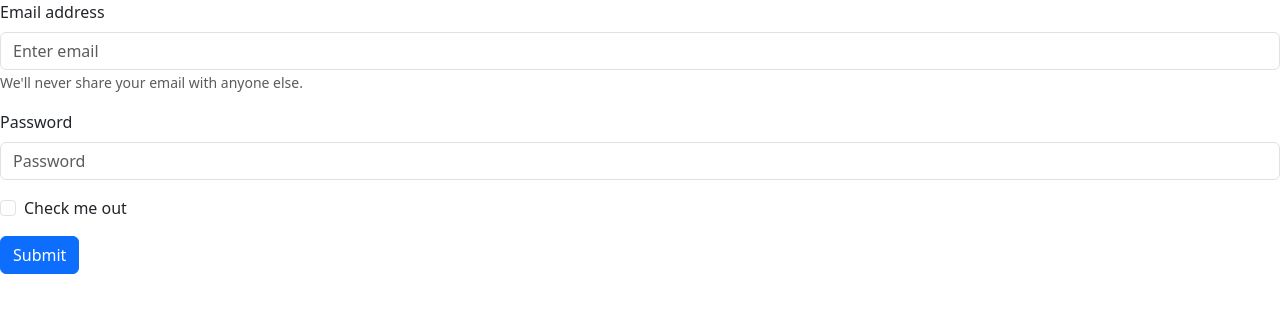
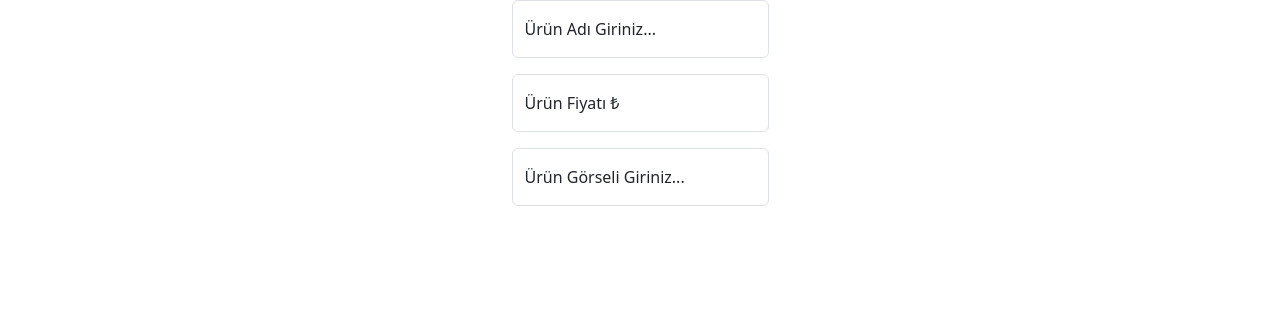
Before and after one commit to RSTCMGZ/MyNewReactProject, a React (Create React App) app: page / in a window 1280 px wide. Shown: the top 312 px of the page. Built offline with nearby package versions, Linux system fonts and the light colour scheme.

Commit message:
new-project

```diff
--- a/src/BasicExample.jsx
+++ b/src/BasicExample.jsx
@@ -1,28 +1,27 @@
-import Button from "react-bootstrap/Button";
+import FloatingLabel from "react-bootstrap/FloatingLabel";
 import Form from "react-bootstrap/Form";
-
+import "./basic.css";
 function BasicExample() {
   return (
-    <Form>
-      <Form.Group className="mb-3" controlId="formBasicEmail">
-        <Form.Label>Email address</Form.Label>
-        <Form.Control type="email" placeholder="Enter email" />
-        <Form.Text className="text-muted">
-          We'll never share your email with anyone else.
-        </Form.Text>
-      </Form.Group>
-
-      <Form.Group className="mb-3" controlId="formBasicPassword">
-        <Form.Label>Password</Form.Label>
-        <Form.Control type="password" placeholder="Password" />
-      </Form.Group>
-      <Form.Group className="mb-3" controlId="formBasicCheckbox">
-        <Form.Check type="checkbox" label="Check me out" />
-      </Form.Group>
-      <Button variant="primary" type="submit">
-        Submit
-      </Button>
-    </Form>
+    <div className="w-100 text-center ">
+      <FloatingLabel
+        controlId="floatingInput"
+        label="Ürün Adı Giriniz..."
+        className="mb-3"
+      >
+        <Form.Control type="email" placeholder="name@example.com" />
+      </FloatingLabel>
+      <FloatingLabel controlId="floatingPassword" label="Ürün Fiyatı ₺">
+        <Form.Control type="password" placeholder="Ürün Fiyatı Giriniz..." />
+      </FloatingLabel>
+      <FloatingLabel
+        controlId="floatingPassword"
+        label="Ürün Görseli Giriniz..."
+        className="mt-3"
+      >
+        <Form.Control type="text" placeholder="Ürün Fiyatı Giriniz..." />
+      </FloatingLabel>
+    </div>
   );
 }
 
--- /dev/null
+++ b/src/basic.css
@@ -0,0 +1,10 @@
+* {
+  margin: 0;
+  padding: 0;
+  box-sizing: border-box;
+}
+body {
+  display: flex;
+  align-items: center;
+  justify-content: center;
+}
```
